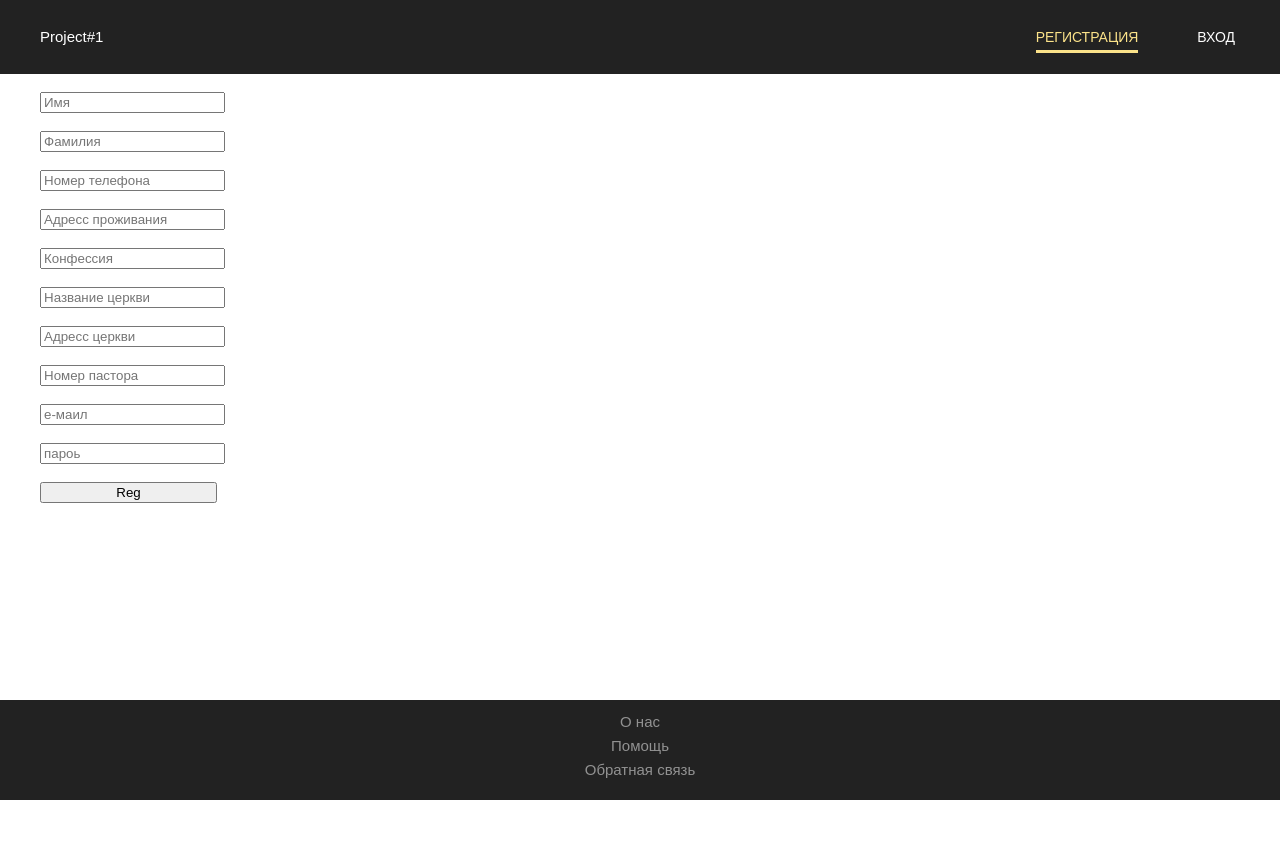
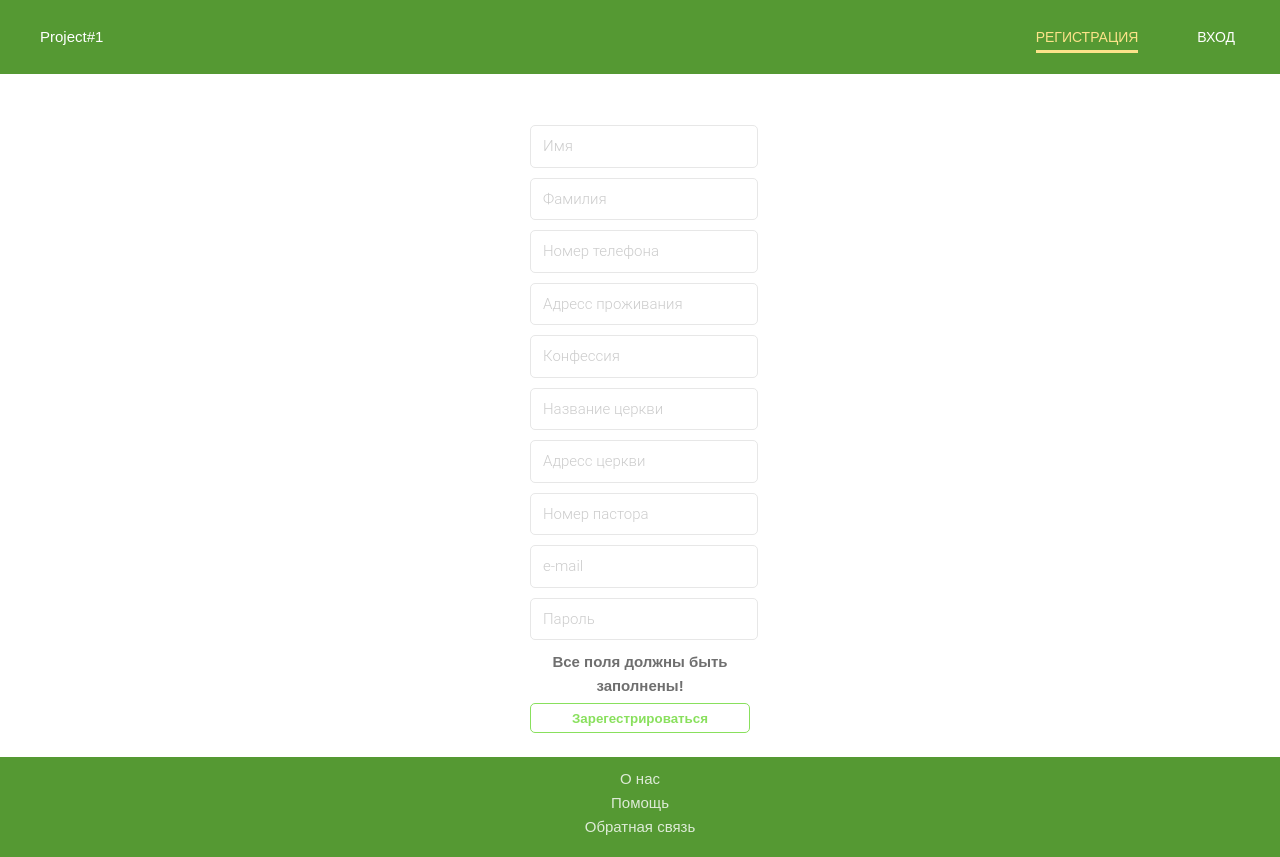
Before and after one commit to DmitryMdr/Project, a PHP site: page /pages/registr.php in a window 1280 px wide. Before the commit the page ends 800 px from the top, so only its background shows below. Run offline with PHP 8.4, Linux system fonts and the light colour scheme.

Commit message:
styling the site

```diff
--- a/assets/css/style.css
+++ b/assets/css/style.css
@@ -62,7 +62,7 @@ hr {
 	left: 0;
 	right: 0;
 	top: 0;
-	background-color: #222;
+	background-color: #593;
 }
 
 .header__inner {
@@ -282,14 +292,14 @@ hr {
 	width: 100%;
 	height: 100px;
 	padding-top: 10px;
-	background-color: #222;
+	background-color: #593;
 	flex-shrink: 0;
 }
 
 .footer a {
 	text-align: center;
 	display: block;
-	opacity: 0.5;
+	opacity: 0.8;
 	transition: opacity .2s linear;
 }
 
@@ -300,66 +310,152 @@ hr {
 }
 
 /***********************************************************
-Регистрация/авторизация
+Authorization
 ***********************************************************/
 
 .regauth {
-	position: absolute;
     padding-top: 75px;
 }
 
-.regauth button {
-	width: 177px;
+.wrapper__regauth {
+	width: 220px;
+	margin: 0 auto;
+	padding-top: 50px;
 }
 
+.input {
+	margin-bottom: 15px;
+
+	padding: 12px;
+
+	background: #fff;
+	border: solid #e7e7e7 1px;
+	border-radius: 5px;
+
+	font-family: 'Roboto', sans-serif;
+	font-size: 15px;
+	line-height: 1.1;
+	color: #000;
+	font-weight: 300;
+
+	transition: .15s linear;
+}
+
+.input::placeholder {
+	color: #ccc;
+}
+
+.input:focus {
+	outline: 0;
+	border-color: #89e05d;
+}
+
+.button {
+	width: 220px;
+	background-color: #fff;
+	border: 1px solid #89e05d;
+	border-radius: 5px;
+	height: 30px;
+	cursor: pointer;
+	transition: .15s linear;
+	color: #89e05d;
+	font-weight: bold;
+}
+
+.button:hover {
+	background-color: #89e05d;
+	color: #fff;
+	border: 1px solid #e7e7e7;
+}
+
+.info {
+	font-weight: bold;
+	margin: 0 0 5px 0;
+	text-align: center;
+	color: #333;
+	opacity: 0.7;
+}
+
+/*======================
+Registration
+========================*/
+
+.reg {
+	margin: 0 0 10px 0;
+}
+
+/*======================
+Logo
+========================*/
 #logo {
 	color: #fff;
 }
 
+/*======================
+Index page
+========================*/
+.centers__title {
+	color: #5E5E5E;
+	margin-bottom: 20px;
+	text-transform: uppercase;
+}
+
+/*======================
+New ad
+========================*/
+
+.textarea {
+	resize: none;
+	width: 300px;
+
+}
+
+.inputfile {
+	width: 0.1px;
+	height: 0.1px;
+	opacity: 0;
+	overflow: hidden;
+	position: absolute;
+	z-index: -1;
+}
+
+.inputfile + label {
+	text-align: center;
+	width: 220px;
+	margin-bottom: 10px;
+	padding: 5px;
+    font-size: 13px;
+    font-weight: 600;
+    color: #5E5E5E;
+    border: 1px solid #8E8E8E;
+    border-radius: 5px;
+
+    display: inline-block;
+    cursor: pointer;
+    transition: .15s linear;
+}
+
+.inputfile:focus + label,
+.inputfile + label:hover {
+    background-color: #8E8E8E;
+    color: #fce38a	;
+}
+
+/*======================
+Private Office
+========================*/
+
 .cont {
-	width: 100%;
+	display: flex;
 	padding-top: 100px;
 }
 
-/***********************************************************
-Личный кабинет
-***********************************************************/
-
-.left_coll {
-	position: absolute;
-	width: 40%;
-	margin: 0;
-	left: 0px;
-	overflow:scroll;
-	height: 550%;
-}
-.left_coll img {
-	width: 400px;
+.left__coll_title {
+	text-align: center;
+	margin-bottom: 20px;
 }
 
-.right_coll {
-	position: absolute;
-	width: 60%;
-	margin: 0;
-	right: 0px;
-	overflow:scroll;
-	height: 550%;
+.cont__img {
+	float: left;
+	width: 50px;
 }
-
-.cont_left{
-	position: absolute;
-	width: 30%;
-	margin: 0;
-	left: 0px;
-	overflow: scroll;
-	height: 550%;
-}
-
-.cont_right{
-	position: absolute;
-	width: 70%;
-	margin: 0;
-	right: 0px;
-	overflow:scroll;
-	height: 550%;
-}
--- a/pages/registr.php
+++ b/pages/registr.php
@@ -7,40 +7,33 @@ include "../parts/header.php";
 ?>
 
 <div class="container">
+	<div class="wrapper__regauth">
 		<div class="regauth">
 		<!-- Форма для отправки данных -->
 			<form action="registr.php" method="post">
-			<p>
-			<input type="text" name="name" placeholder="Имя" autocomplete="off">
-			</p>
-			<p>
-			<input type="text" name="surname" placeholder="Фамилия" autocomplete="off">
-			</p>
-			<p>
-			<input type="text" name="phone_num" placeholder="Номер телефона" autocomplete="off">
-			</p>
-			<p>
-			<input type="text" name="adress_user" placeholder="Адресс проживания" autocomplete="off">
-			</p>
-			<p>
-			<input type="text" name="denomination" placeholder="Конфессия" autocomplete="off">
-			</p>
-			<p>
-			<input type="text" name="church_name" placeholder="Название церкви" autocomplete="off">
-			</p>
-			<p>
-			<input type="text" name="church_adress" placeholder="Адресс церкви" autocomplete="off">
-			</p>
-			<p>
-			<input type="text" name="pastor_num" placeholder="Номер пастора" autocomplete="off">
-			</p>
-			<p>
-			<input type="email" name="email" placeholder="е-маил">
-			</p>
-			<p>
-			<input type="password" name="password" placeholder="пароь">
-			</p>
-			<button>Reg</button>
+
+				<input class="input reg" type="text" name="name" placeholder="Имя" autocomplete="off">
+
+				<input class="input reg" type="text" name="surname" placeholder="Фамилия" autocomplete="off">
+
+				<input class="input reg" type="text" name="phone_num" placeholder="Номер телефона" autocomplete="off">
+
+				<input class="input reg" type="text" name="adress_user" placeholder="Адресс проживания" autocomplete="off">
+
+				<input class="input reg" type="text" name="denomination" placeholder="Конфессия" autocomplete="off">
+
+				<input class="input reg" type="text" name="church_name" placeholder="Название церкви" autocomplete="off">
+
+				<input class="input reg" type="text" name="church_adress" placeholder="Адресс церкви" autocomplete="off">
+
+				<input class="input reg" type="text" name="pastor_num" placeholder="Номер пастора" autocomplete="off">
+
+				<input class="input reg" type="email" name="email" placeholder="e-mail">
+
+				<input class="input reg" type="password" name="password" placeholder="Пароль">
+
+				<p class="info">Все поля должны быть заполнены!</p>
+				<button class="button">Зарегестрироваться</button>
 
 			</form>
 			<!-- ссылка для  -->
@@ -75,14 +68,12 @@ include "../parts/header.php";
 					    echo "<h2>Произошла ошибка</h2>" . mysqli_error($connect);
 					  }
 				    }
-
-
 				} else {
 					echo "";
 				}
-
 				?>
-	</div>
+		</div> <!-- /.regaut -->
+	</div> <!-- /.wrapper-regaut -->
 </div>
 
 <?php
```
Also changed, not shown: other parts of assets/css/style.css (+28 -18 lines), index.php (+127 -127 lines), pages/auth.php (+10 -8 lines), pages/newad.php (+22 -24 lines), pages/privateoffice.php (+10 -8 lines), files/5f49e72f57c37.jpg (added). Lines whose indentation alone changed are shown as unchanged.
